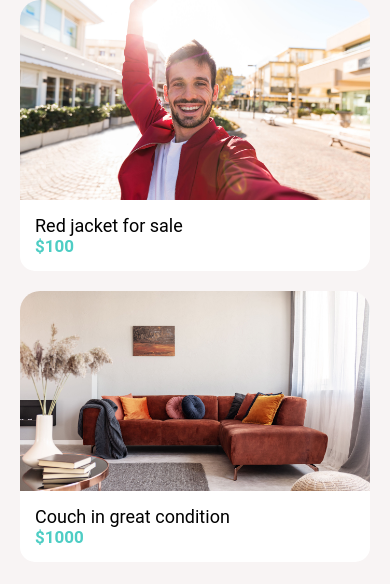
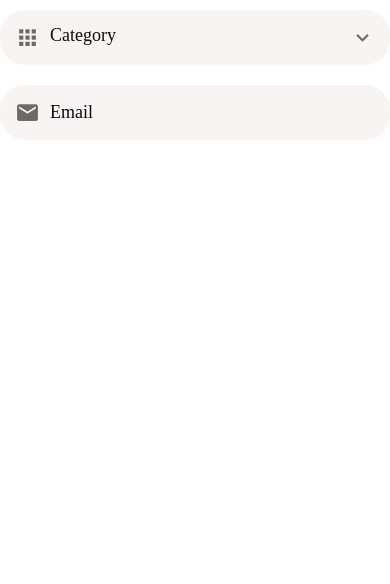
Before and after one commit to bbahaida/sou9, a React Native app: screen / in a window 390 px wide. Shown: the top 584 px of the page. Built offline with nearby package versions, Linux system fonts and the light colour scheme.

Commit message:
add text input and custom picker

```diff
--- a/App.tsx
+++ b/App.tsx
@@ -1,5 +1,5 @@
-import React from "react";
-import { StyleSheet } from "react-native";
+import React, { useState } from "react";
+import { StyleSheet, Switch, TextInput } from "react-native";
 import WelcomeScreen from "./app/screens/WelcomeScreen";
 import ListingDetailsScreen from "./app/screens/MyAccountScreen";
 import ListingsScreen from "./app/screens/ListingsScreen";
@@ -7,9 +7,38 @@
 import Icon from "./app/components/Icon";
 import ListItem from "./app/components/ListItem";
 import MyAccountScreen from "./app/screens/MyAccountScreen";
+import AppTextInput from "./app/components/AppTextInput";
+import AppPicker from "./app/components/AppPicker";
+
+const categories = [
+  {
+    label: "Furniture",
+    value: 1,
+  },
+  {
+    label: "Clothing",
+    value: 2,
+  },
+  {
+    label: "Cameras",
+    value: 3,
+  },
+];
 
 export default function App() {
-  return <ListingsScreen />;
+  const [category, setCategory] = useState();
+  return (
+    <Screen>
+      <AppPicker
+        selectedItem={category}
+        onSelect={(item) => setCategory(item)}
+        items={categories}
+        icon="apps"
+        placeholder="Category"
+      />
+      <AppTextInput icon="email" placeholder="Email" />
+    </Screen>
+  );
 }
 
 const styles = StyleSheet.create({});
--- /dev/null
+++ b/app/components/AppPicker.tsx
@@ -0,0 +1,80 @@
+import { MaterialCommunityIcons } from "@expo/vector-icons";
+import React from "react";
+import { useState } from "react";
+import {
+  Button,
+  Modal,
+  StyleSheet,
+  Text,
+  View,
+  FlatList,
+  TouchableWithoutFeedback,
+} from "react-native";
+import defaultStyles from "../config/styles";
+import PickerItem from "./PickerItem";
+import Screen from "./Screen";
+
+function AppPicker({ icon, items, placeholder, selectedItem, onSelect }) {
+  const [modalVisible, setModalVisible] = useState(false);
+  return (
+    <>
+      <TouchableWithoutFeedback onPress={() => setModalVisible(true)}>
+        <View style={styles.container}>
+          {icon && (
+            <MaterialCommunityIcons
+              name={icon}
+              size={25}
+              color={defaultStyles.color.medium}
+              style={styles.icon}
+            />
+          )}
+          <Text style={[defaultStyles.text, styles.text]}>
+            {selectedItem?.label || placeholder}
+          </Text>
+          <MaterialCommunityIcons
+            name="chevron-down"
+            size={25}
+            color={defaultStyles.color.medium}
+          />
+        </View>
+      </TouchableWithoutFeedback>
+      <Modal visible={modalVisible} animationType="slide">
+        <Screen>
+          <FlatList
+            data={items}
+            keyExtractor={(item) => item.value.toString()}
+            renderItem={({ item }) => (
+              <PickerItem
+                onPress={() => {
+                  setModalVisible(false);
+                  onSelect(item);
+                }}
+                label={item.label}
+              />
+            )}
+          />
+          <Button title="Close" onPress={() => setModalVisible(false)} />
+        </Screen>
+      </Modal>
+    </>
+  );
+}
+
+const styles = StyleSheet.create({
+  container: {
+    backgroundColor: defaultStyles.color.light,
+    borderRadius: 25,
+    flexDirection: "row",
+    width: "100%",
+    padding: 15,
+    marginVertical: 10,
+  },
+  icon: {
+    marginRight: 10,
+  },
+  text: {
+    flex: 1,
+  },
+});
+
+export default AppPicker;
--- /dev/null
+++ b/app/components/AppTextInput.tsx
@@ -0,0 +1,40 @@
+import { MaterialCommunityIcons } from "@expo/vector-icons";
+import React from "react";
+import { StyleSheet, TextInput, View } from "react-native";
+import defaultStyles from "../config/styles";
+
+interface AppTextInputProps {
+  icon?: string;
+}
+
+function AppTextInput({ icon, ...otherProps }: AppTextInputProps) {
+  return (
+    <View style={styles.container}>
+      {icon && (
+        <MaterialCommunityIcons
+          name={icon}
+          size={25}
+          color={defaultStyles.color.medium}
+          style={styles.icon}
+        />
+      )}
+      <TextInput style={defaultStyles.text} {...otherProps} />
+    </View>
+  );
+}
+
+const styles = StyleSheet.create({
+  container: {
+    backgroundColor: defaultStyles.color.light,
+    borderRadius: 25,
+    flexDirection: "row",
+    width: "100%",
+    padding: 15,
+    marginVertical: 10,
+  },
+  icon: {
+    marginRight: 10,
+  },
+});
+
+export default AppTextInput;
--- /dev/null
+++ b/app/components/PickerItem.tsx
@@ -0,0 +1,12 @@
+import React from "react";
+import { Text, TouchableOpacity } from "react-native";
+
+function PickerItem({ label, onPress }) {
+  return (
+    <TouchableOpacity onPress={onPress}>
+      <Text style={{ padding: 15 }}>{label}</Text>
+    </TouchableOpacity>
+  );
+}
+
+export default PickerItem;
--- a/app/config/color.ts
+++ b/app/config/color.ts
@@ -3,5 +3,6 @@
     secondary: '#4ECDC4',
     medium: "#6e6969",
     light: '#f8f4f4',
+    dark: '#0c0c0c',
     danger: '#ff5252'
 }
--- /dev/null
+++ b/app/config/styles.ts
@@ -0,0 +1,11 @@
+import { Platform } from "react-native";
+import color from "./color";
+
+export default {
+  color,
+  text: {
+    color: color.dark,
+    fontSize: 18,
+    fontFamily: Platform.OS === "android" ? "Roboto" : "Avenir",
+  },
+};
```
